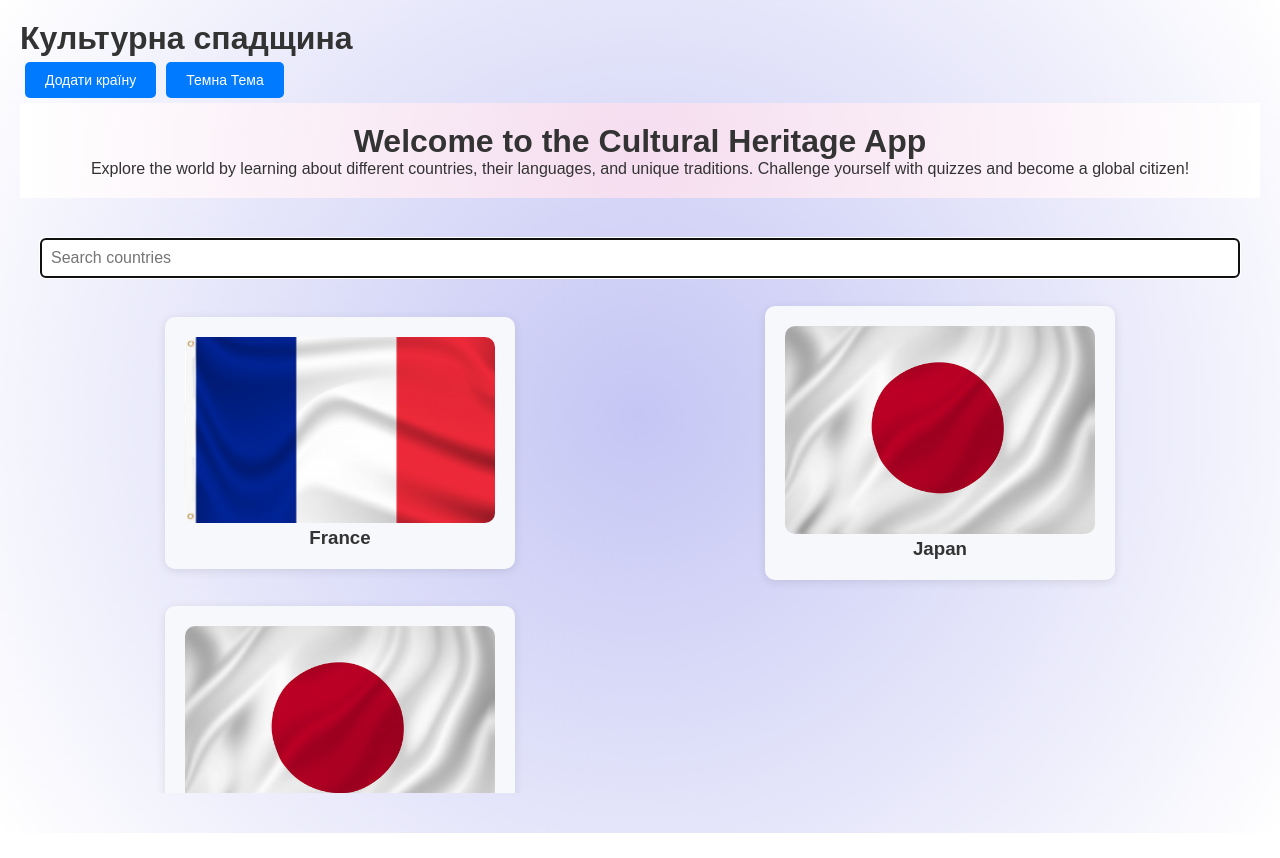
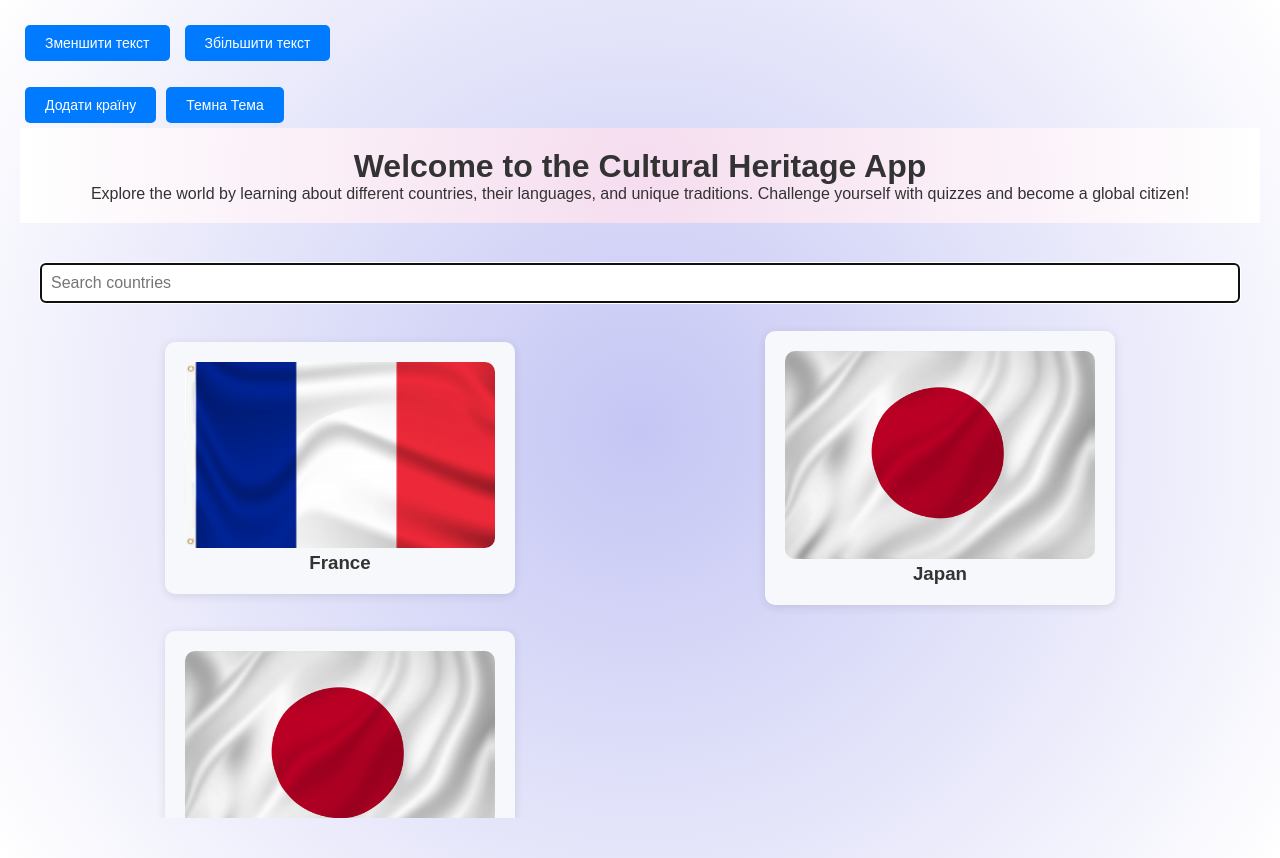
Before and after one commit to Vika-Myronova/reactLabs, a Next.js app: page / in a window 1280 px wide. Before the commit the page ends 833 px from the top, so only its background shows below. Built offline with nearby package versions, Linux system fonts and the light colour scheme.

Commit message:
Add increase, decrease text size (accessibility)

```diff
--- a/src/app/globals.css
+++ b/src/app/globals.css
@@ -2,6 +2,18 @@
   margin: 0;
   padding: 0;
   box-sizing: border-box;
+}
+
+body[data-font-size="small"] {
+  font-size: 14px;
+}
+
+body[data-font-size="medium"] {
+  font-size: 16px;
+}
+
+body[data-font-size="large"] {
+  font-size: 18px;
 }
 
 .theme-light {
@@ -43,6 +55,7 @@
 
 body {
   font-family: "Arial", sans-serif;
+  font-size: var(--font-size-medium);
   background: var(--background-color);
   color: var(--text-color);
   padding: 20px;
--- a/src/app/page.js
+++ b/src/app/page.js
@@ -5,6 +5,8 @@ import HomePage from "../pages/HomePage";
 import CountryPage from "../pages/CountryPage";
 import countriesData from "/public/data/countries.json";
 import { ThemeProvider } from "@/context/ThemeContext";
+import { FontSizeProvider } from "@/context/FontSizeProvider";
+import FontSizeControls from "@/components/FontSizeControls";
 
 export default function Home() {
   const [countries, setCountries] = useState(countriesData);
@@ -20,6 +22,8 @@ export default function Home() {
 
   return (
     <ThemeProvider>
+      <FontSizeProvider>
+        <FontSizeControls />
         {selectedCountry ? (
           <CountryPage country={selectedCountry} />
         ) : (
@@ -29,6 +33,7 @@ export default function Home() {
             onAddCountry={handleAddCountry}
           />
         )}
+      </FontSizeProvider>
     </ThemeProvider>
   );
 }
--- /dev/null
+++ b/src/components/FontSizeControls.jsx
@@ -0,0 +1,17 @@
+import React from "react";
+import { useFontSize } from "../context/FontSizeProvider";
+
+const FontSizeControls = () => {
+  const { increaseFontSize, decreaseFontSize } = useFontSize();
+
+  return (
+    <div style={{ marginBottom: "1rem" }}>
+      <button onClick={decreaseFontSize} style={{ marginRight: "10px" }}>
+        Зменшити текст
+      </button>
+      <button onClick={increaseFontSize}>Збільшити текст</button>
+    </div>
+  );
+};
+
+export default FontSizeControls;
--- /dev/null
+++ b/src/context/FontSizeProvider.jsx
@@ -0,0 +1,33 @@
+import React, { createContext, useContext, useState, useEffect } from "react";
+
+const FontSizeContext = createContext();
+
+export const FontSizeProvider = ({ children }) => {
+  const [fontSize, setFontSize] = useState("medium");
+
+  const increaseFontSize = () => {
+    setFontSize((prev) =>
+      prev === "large" ? "large" : prev === "medium" ? "large" : "medium"
+    );
+  };
+
+  const decreaseFontSize = () => {
+    setFontSize((prev) =>
+      prev === "small" ? "small" : prev === "medium" ? "small" : "medium"
+    );
+  };
+
+  useEffect(() => {
+    document.body.dataset.fontSize = fontSize;
+  }, [fontSize]);
+
+  return (
+    <FontSizeContext.Provider
+      value={{ fontSize, increaseFontSize, decreaseFontSize }}
+    >
+      {children}
+    </FontSizeContext.Provider>
+  );
+};
+
+export const useFontSize = () => useContext(FontSizeContext);
--- a/src/pages/HomePage.jsx
+++ b/src/pages/HomePage.jsx
@@ -16,7 +16,6 @@ const HomePage = ({ countries, onSelectCountry, onAddCountry }) => {
   return (
     <div className="home-page">
       <div className="header">
-        <h1>Культурна спадщина</h1>
         <button
           className="add-country-btn"
           onClick={() => setIsAddingCountry(true)}
```
Lines whose indentation alone changed are shown as unchanged.
